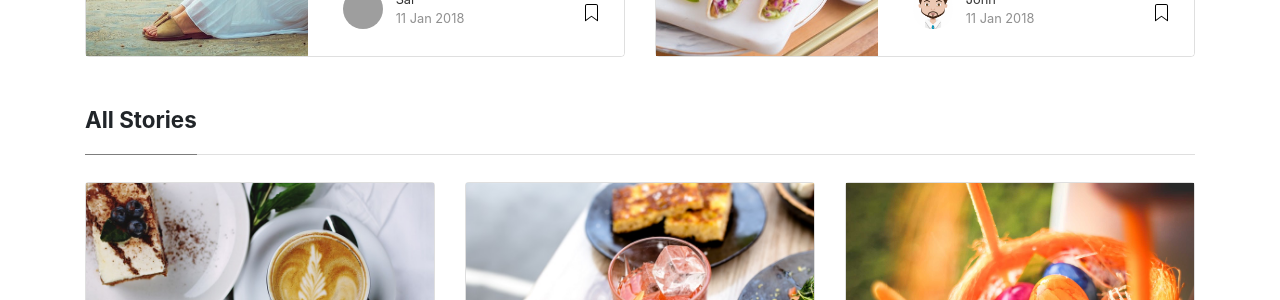
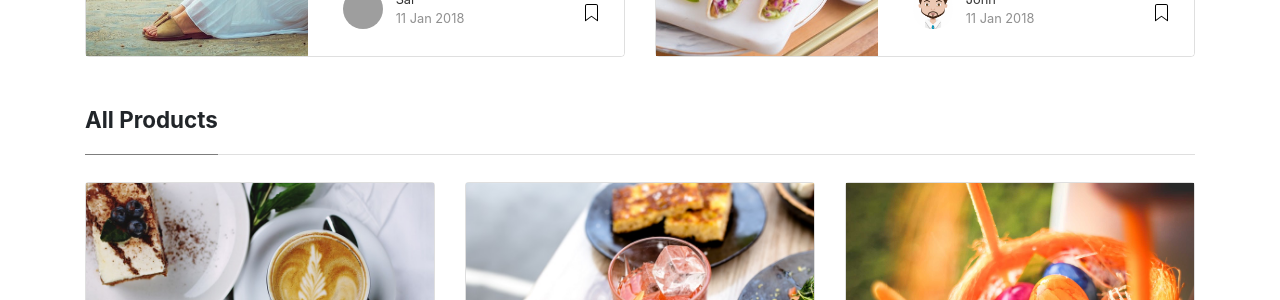
Before and after one commit to irelandmagicwords/irelandmagicwords.github.io, a Jekyll site: the page built from index.html, in a window 1280 px wide and 900 px high, scrolled down 862 px. Shown: the part 154-454 px from the top of the window. Built offline with Jekyll 4.4.1, drawn with Linux system fonts in a browser that asks for light colours; nearby versions of some CDN libraries; the list of posts is cut into pages by our own code; grey boxes are pictures that could not be loaded.

Commit message:
Move landing hero image from the default template

```diff
--- a/_layouts/default.html
+++ b/_layouts/default.html
@@ -96,7 +96,7 @@
 ================================================== -->
 <div class="mainheading">
     <h1 class="sitetitle">{{ site.name }}</h1>
-    <img class="hero-image img-fluid" src="{{ site.baseurl }}/assets/images/hero_image.jpg" alt="{{ site.name }}">
+
 </div>
 
 <!-- Content
--- a/index.html
+++ b/index.html
@@ -4,6 +4,10 @@
 ---
 
 {% if page.url == "/" %}
+
+<section class="landing-page-image">
+    <img class="hero-image img-fluid" src="{{ site.baseurl }}/assets/images/hero_image.jpg" alt="{{ site.name }}">
+</section>
 
 <!-- Featured
 ================================================== -->
@@ -34,7 +38,7 @@
 
     <div class="section-title">
 
-        <h2><span>All Stories</span></h2>
+        <h2><span>All Products</span></h2>
 
     </div>
 
```
